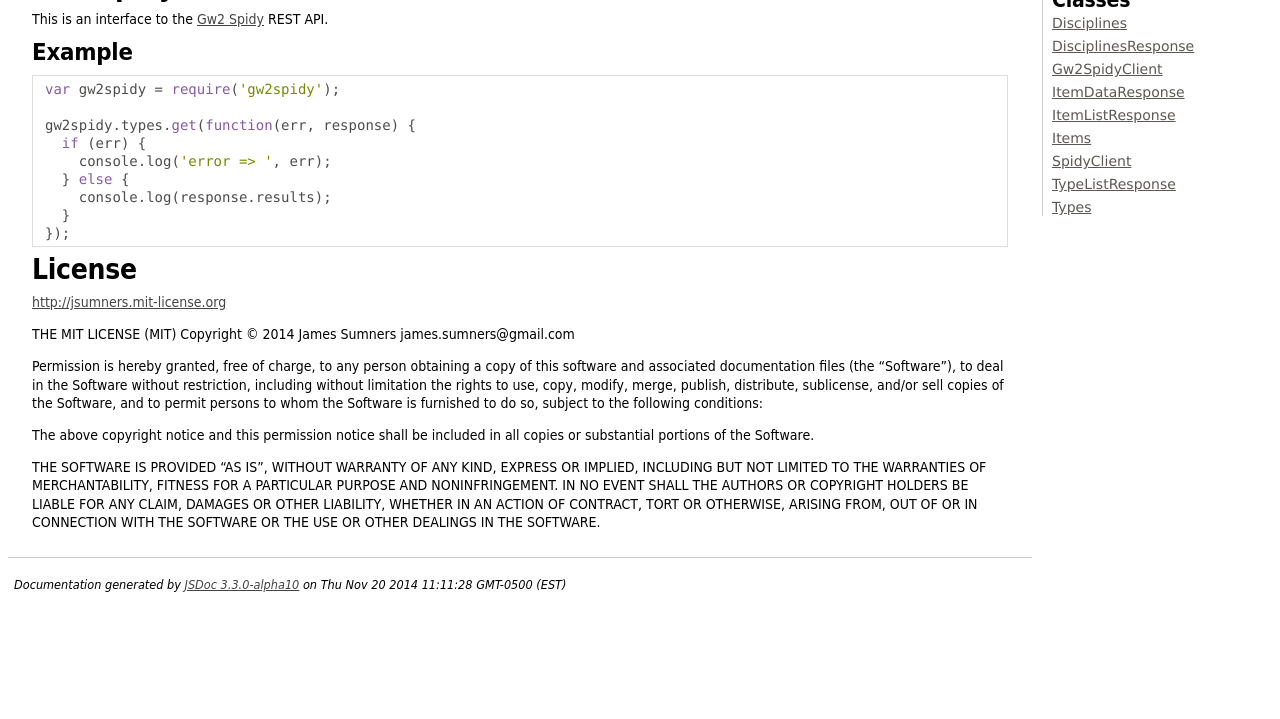
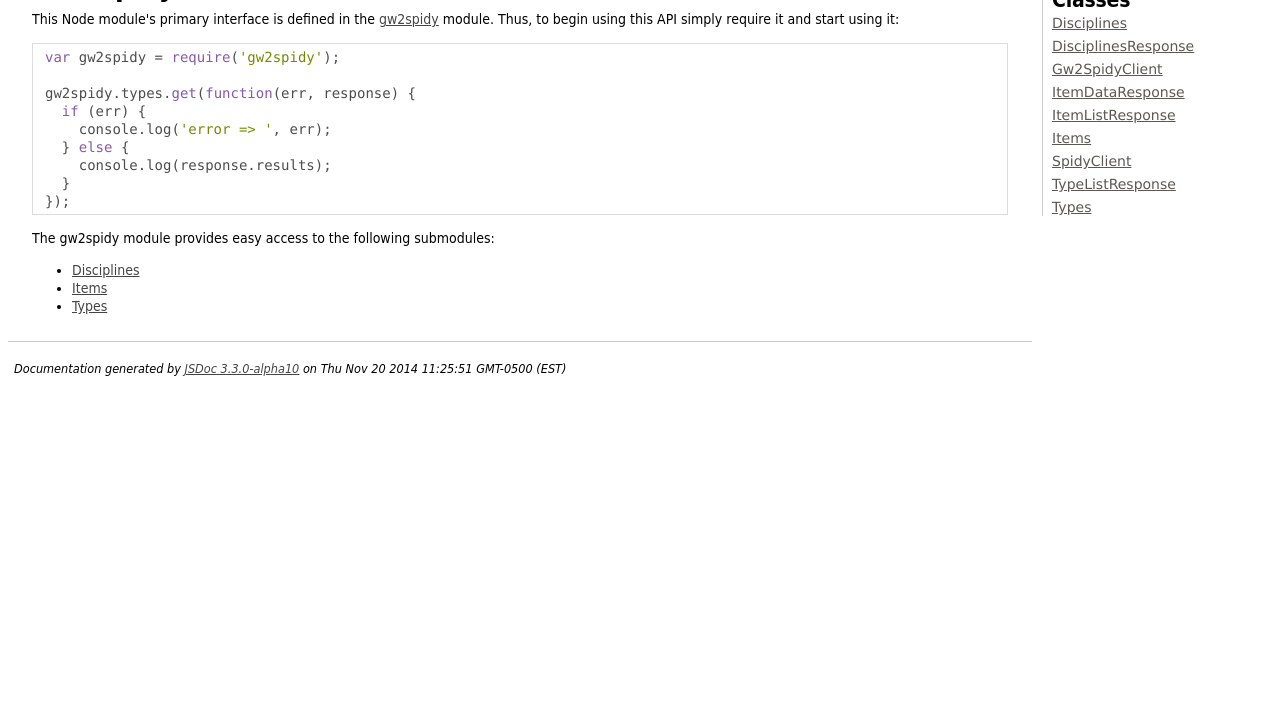
Before and after one commit to jsumners/node-gw2spidy, a plain HTML site: page index.html in a window 1280 px wide. Shown: the part 81-800 px from the top of the page. Drawn offline with Linux system fonts and the light colour scheme.

Commit message:
Publishing new documentation

```diff
--- a/index.html
+++ b/index.html
@@ -43,8 +43,10 @@
 
 
     <section>
-        <article><h1>GW2Spidy</h1><p>This is an interface to the <a href="http://gw2spidy.com/">Gw2 Spidy</a> REST API.</p>
-<h2>Example</h2><pre class="prettyprint source lang-javascript"><code>var gw2spidy = require('gw2spidy');
+        <article><h1>GW2Spidy Node Module API</h1><p>This Node module's primary interface is defined in the
+<a href="Gw2SpidyClient.html">gw2spidy</a> module. Thus, to begin using this API simply
+require it and start using it:</p>
+<pre class="prettyprint source lang-javascript"><code>var gw2spidy = require('gw2spidy');
 
 gw2spidy.types.get(function(err, response) {
   if (err) {
@@ -52,11 +54,12 @@ gw2spidy.types.get(function(err, response) {
   } else {
     console.log(response.results);
   }
-});</code></pre><h1>License</h1><p><a href="http://jsumners.mit-license.org/">http://jsumners.mit-license.org</a></p>
-<p>THE MIT LICENSE (MIT) Copyright © 2014 James Sumners james.sumners@gmail.com</p>
-<p>Permission is hereby granted, free of charge, to any person obtaining a copy of this software and associated documentation files (the “Software”), to deal in the Software without restriction, including without limitation the rights to use, copy, modify, merge, publish, distribute, sublicense, and/or sell copies of the Software, and to permit persons to whom the Software is furnished to do so, subject to the following conditions:</p>
-<p>The above copyright notice and this permission notice shall be included in all copies or substantial portions of the Software.</p>
-<p>THE SOFTWARE IS PROVIDED “AS IS”, WITHOUT WARRANTY OF ANY KIND, EXPRESS OR IMPLIED, INCLUDING BUT NOT LIMITED TO THE WARRANTIES OF MERCHANTABILITY, FITNESS FOR A PARTICULAR PURPOSE AND NONINFRINGEMENT. IN NO EVENT SHALL THE AUTHORS OR COPYRIGHT HOLDERS BE LIABLE FOR ANY CLAIM, DAMAGES OR OTHER LIABILITY, WHETHER IN AN ACTION OF CONTRACT, TORT OR OTHERWISE, ARISING FROM, OUT OF OR IN CONNECTION WITH THE SOFTWARE OR THE USE OR OTHER DEALINGS IN THE SOFTWARE.</p></article>
+});</code></pre><p>The gw2spidy module provides easy access to the following submodules:</p>
+<ul>
+<li><a href="Disciplines.html">Disciplines</a></li>
+<li><a href="Items.html">Items</a></li>
+<li><a href="Types.html">Types</a></li>
+</ul></article>
     </section>
 
 
@@ -73,7 +76,7 @@ gw2spidy.types.get(function(err, response) {
 <br clear="both">
 
 <footer>
-    Documentation generated by <a href="https://github.com/jsdoc3/jsdoc">JSDoc 3.3.0-alpha10</a> on Thu Nov 20 2014 11:11:28 GMT-0500 (EST)
+    Documentation generated by <a href="https://github.com/jsdoc3/jsdoc">JSDoc 3.3.0-alpha10</a> on Thu Nov 20 2014 11:25:51 GMT-0500 (EST)
 </footer>
 
 <script> prettyPrint(); </script>
```
Also changed, not shown: Disciplines.html (+1 -1 lines), DisciplinesResponse.html (+1 -1 lines), Gw2SpidyClient.html (+1 -1 lines), ItemDataResponse.html (+1 -1 lines), ItemListResponse.html (+1 -1 lines), Items.html (+1 -1 lines), SpidyClient.html (+1 -1 lines), TypeListResponse.html (+1 -1 lines), Types.html (+1 -1 lines), gw2spidy.js.html (+1 -1 lines), src_components_disciplines.js.html (+1 -1 lines), src_components_items.js.html (+1 -1 lines), src_components_spidyClient.js.html (+1 -1 lines), src_components_types.js.html (+1 -1 lines), 4 more files.
